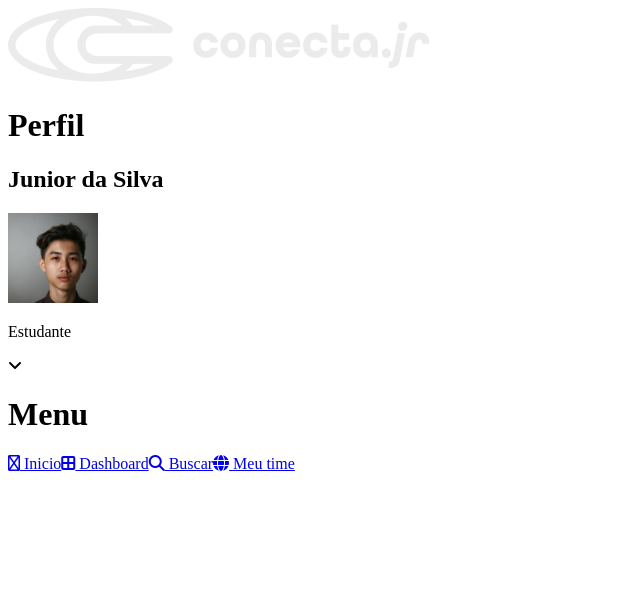
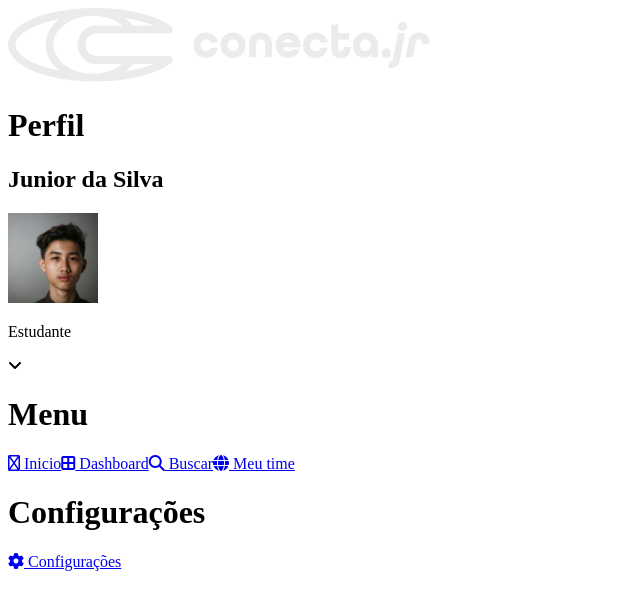
Before and after one commit to Gregory-Santos/ConectaJr, an Angular app: page / in a window 1280 px wide. Shown: the top 610 px of the page, without its empty margins (0-640 px from the left). Built offline with nearby package versions, Linux system fonts and the light colour scheme.

Commit message:
feat: configuracao-side-bar
Adiciona botão de configurações do side bar

```diff
--- a/src/app/components/side-bar-esquerda/side-bar-esquerda.html
+++ b/src/app/components/side-bar-esquerda/side-bar-esquerda.html
@@ -19,3 +19,9 @@
         <a routerLink="/meu-time"> <i class="fa-solid fa-globe"></i> Meu time</a>
     </nav>
 </div>
+
+<div class="outros-config">
+<h1>Configurações</h1>
+<a routerLink="/config"> <i class="fa-solid fa-gear"></i> Configurações</a>
+
+</div>
```
